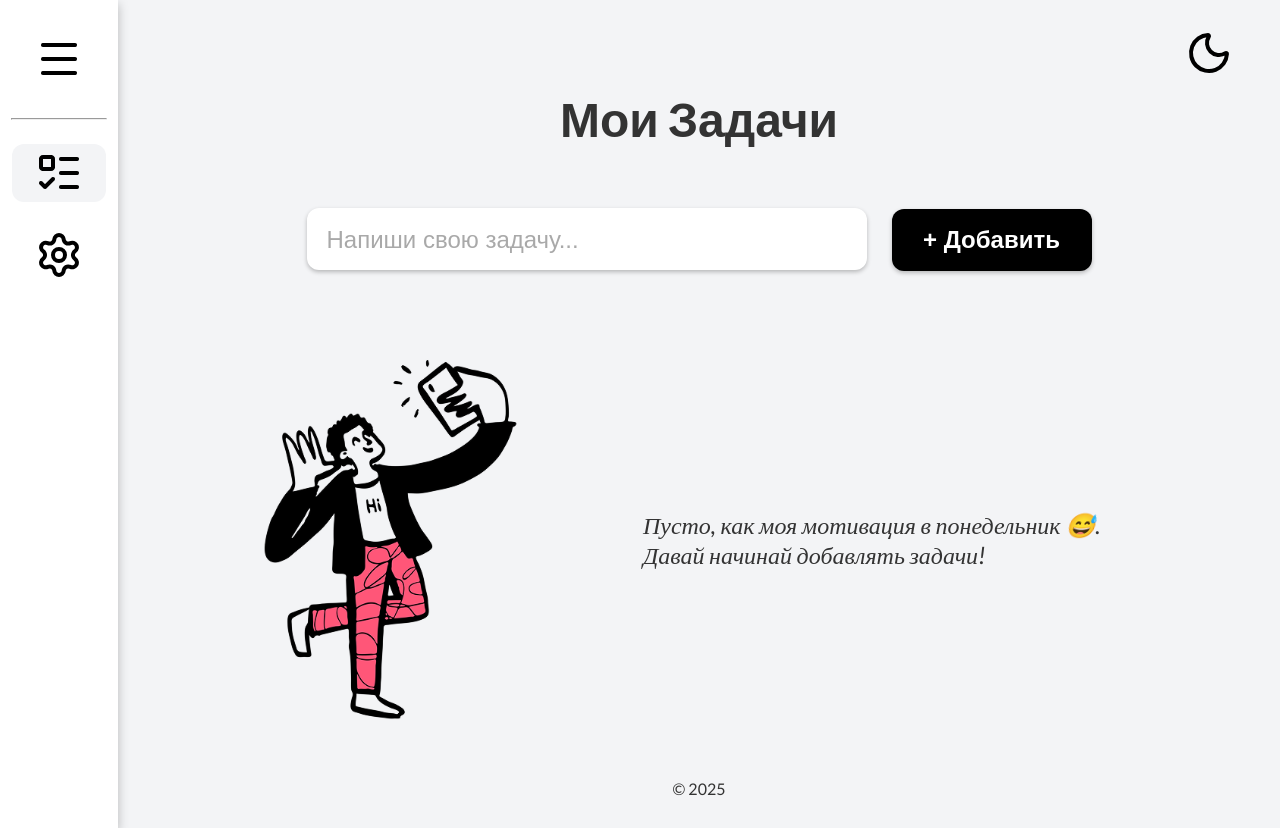
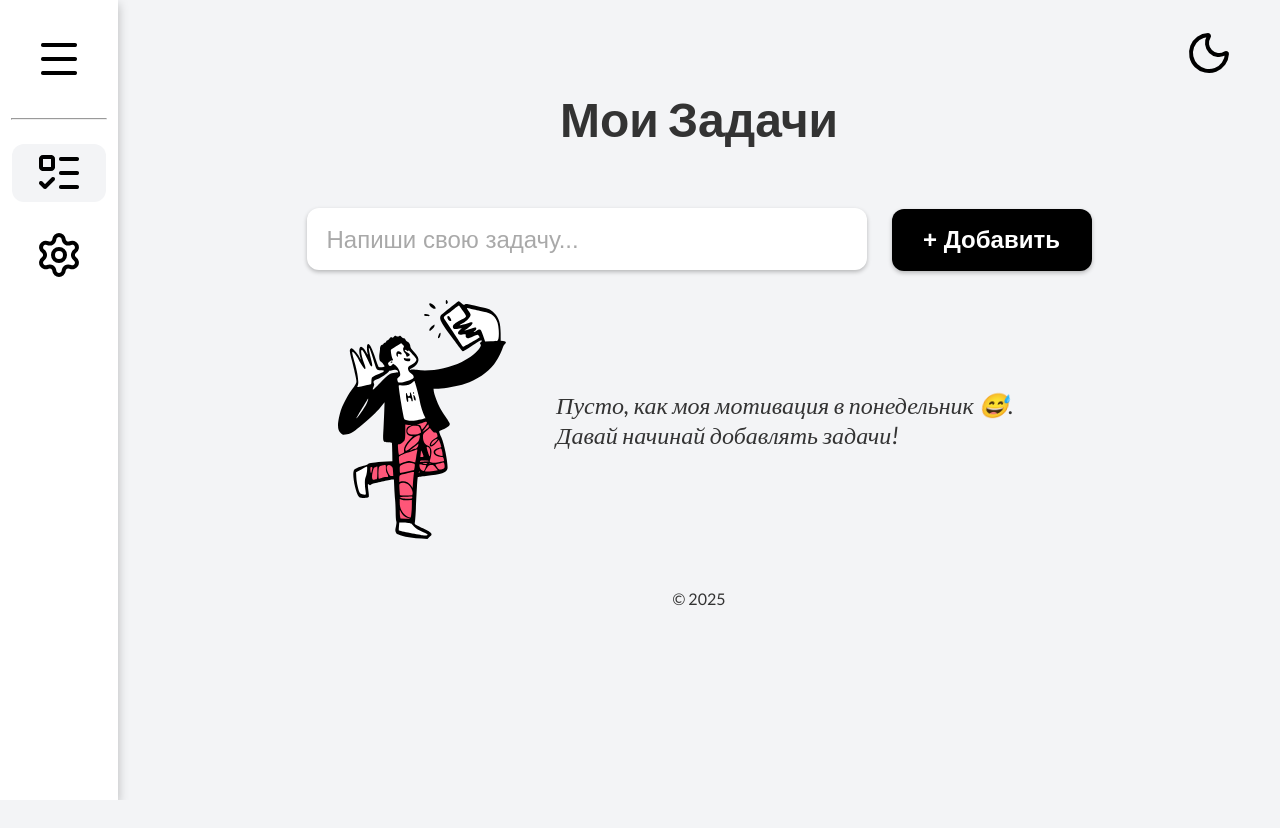
Before and after one commit to lavalon1807/todo-me, a React (Create React App) app: page / in a window 1280 px wide. After the commit the page ends 800 px from the top, so only its background shows below. Built offline with nearby package versions, Linux system fonts and the light colour scheme; a web font is replaced by a local one.

Commit message:
Стилизует ночной режим

```diff
--- a/src/App.css
+++ b/src/App.css
@@ -19,7 +19,11 @@ ul {
 
 .linethrough {
     text-decoration: line-through;
-    color: #6A7282;
+    color: #6a7282;
+}
+
+.white {
+    color: #ffffff !important;
 }
 
 .hidden {
@@ -55,7 +59,11 @@ ul {
     }
 
     &.input__dark {
-        background-color: #4A5565;
+        background-color: #4a5565;
+
+        &:hover {
+            background-color: #3b485a;
+        }
     }
 }
 
@@ -73,7 +81,6 @@ ul {
 }
 
 @media (max-width: 1023px) {
-
     .button {
         height: 52px;
         font-size: 18px;
@@ -87,7 +94,6 @@ ul {
 }
 
 @media (max-width: 767px) {
-
     .theme::after {
         width: 30px;
         height: 30px;
--- a/src/components/MainPage/MainPage.css
+++ b/src/components/MainPage/MainPage.css
@@ -30,12 +30,16 @@
     outline: none;
     margin-right: 25px;
 
+    &:focus {
+        outline: 1px solid #ffffff;
+    }
+
     &::placeholder {
         color: #a9a9a9;
     }
 
     &.input__dark {
-        background-color: #4A5565;
+        background-color: #4a5565;
     }
 }
 
@@ -43,6 +47,10 @@
     display: flex;
     align-items: center;
     margin-top: 50px;
+    max-width: fit-content;
+    justify-content: center;
+    margin: 0 auto;
+    gap: 50px;
 
     &.hidden {
         display: none;
@@ -50,11 +58,11 @@
 }
 
 .info__picture {
-    width: 45%;
+    width: 20%;
 }
 
 .info__text {
-    width: 55%;
+    width: 60%;
     font-family: "Lato";
     font-style: italic;
     font-size: 24px;
@@ -190,7 +198,7 @@
     }
 
     .info__picture {
-        width: 37%;
+        width: 22%;
     }
 
     .task__list {
--- a/src/components/MainPage/SetTasks.jsx
+++ b/src/components/MainPage/SetTasks.jsx
@@ -1,49 +1,55 @@
 import "./MainPage.css";
-import imageSelf from "../../images/fs_image.png";
+import imageSelf from "../../images/self.svg";
 import TasksList from "./TasksList";
 import { useState, useEffect } from "react";
 
-const SetTasks = ({toggleMode, night}) => {
+const SetTasks = ({ toggleMode, night }) => {
     const [todo, setTodo] = useState([]);
     const [filteredTasks, setFilteredTasks] = useState([]);
     const [textUser, setTextUser] = useState("");
     const [textDefaultUser, setTextDefaultUser] = useState("");
-    const [filterPoint, setFilterPoint] = useState('Все');
+    const [filterPoint, setFilterPoint] = useState("Все");
     const [unfinishTasks, setUnfinishTask] = useState(0);
+    const [allTask, setAllTask] = useState(0);
 
     useEffect(() => {
-        const filterUnfinishTasks = todo.map(item => item.flag);
-        setUnfinishTask(filterUnfinishTasks.length)
+        const filterUnfinishTasks = todo.filter((item) => item.flag === false);
+        setUnfinishTask(filterUnfinishTasks.length);
+    }, [todo]);
+
+    useEffect(() => {
+        const countsTask = todo.map((item) => item.flag === false);
+        setAllTask(countsTask.length);
     }, [todo]);
 
     const filterList = [
         {
-            'name': "Все",
+            name: "Все",
         },
         {
-            'name': "Активные",
+            name: "Активные",
         },
         {
-            'name': "Завершенные",
+            name: "Завершенные",
         },
     ];
 
     const filterTasks = (filterType, tasksArray) => {
         switch (filterType) {
             case "Активные":
-                return tasksArray.filter(obj => !obj.flag);
+                return tasksArray.filter((obj) => !obj.flag);
             case "Завершенные":
-                return tasksArray.filter(obj => obj.flag);
+                return tasksArray.filter((obj) => obj.flag);
             default:
                 return tasksArray;
         }
-    }
+    };
 
     const filterHandle = (name) => {
         setFilterPoint(name);
         const filtered = filterTasks(name, todo);
         setFilteredTasks(filtered);
-    }
+    };
 
     const addTask = (evt) => {
         evt.preventDefault();
@@ -53,44 +59,44 @@ const SetTasks = ({toggleMode, night}) => {
                 task: textUser,
                 flag: false,
                 edit: false,
-            }
+            };
             const updatedTasks = [...todo, newTask];
             setTodo(updatedTasks);
             setFilteredTasks(filterTasks(filterPoint, updatedTasks));
-            setTextUser('');
+            setTextUser("");
         }
-    }
+    };
 
     const removeTask = (id) => {
-        const taskAfterRemove = todo.filter((obj) =>
-            obj.id !== id
-        )
-        setTodo(taskAfterRemove)
+        const taskAfterRemove = todo.filter((obj) => obj.id !== id);
+        setTodo(taskAfterRemove);
         setFilteredTasks(filterTasks(filterPoint, taskAfterRemove));
-    }
+    };
 
     const toggleTask = (id) => {
-        const updatedTasks = todo.map(task =>
-            task.id === id ? { ...task, flag: !task.flag } : task
+        const updatedTasks = todo.map((task) =>
+            task.id === id ? { ...task, flag: !task.flag } : task,
         );
-        setTodo(updatedTasks)
+        setTodo(updatedTasks);
         setFilteredTasks(filterTasks(filterPoint, updatedTasks));
     };
 
     const addEditText = (id) => {
         if (textDefaultUser) {
-            const updatedTasks = todo.map(task =>
-                task.id === id ? { ...task, task: textDefaultUser, edit: false } : task
+            const updatedTasks = todo.map((task) =>
+                task.id === id
+                    ? { ...task, task: textDefaultUser, edit: false }
+                    : task,
             );
             setTodo(updatedTasks);
             setFilteredTasks(filterTasks(filterPoint, updatedTasks));
-            setTextDefaultUser('');
+            setTextDefaultUser("");
         }
     };
 
     const handleEditText = (id) => {
-        const updatedTasks = todo.map(task =>
-            task.id === id ? { ...task, edit: !task.edit } : task
+        const updatedTasks = todo.map((task) =>
+            task.id === id ? { ...task, edit: !task.edit } : task,
         );
         setTodo(updatedTasks);
         setFilteredTasks(filterTasks(filterPoint, updatedTasks));
@@ -98,30 +104,35 @@ const SetTasks = ({toggleMode, night}) => {
 
     const handleChange = (evt) => {
         setTextUser(evt.target.value);
-    }
+    };
 
     const handleEditChange = (evt) => {
-        setTextDefaultUser(evt.target.value)
-    }
+        setTextDefaultUser(evt.target.value);
+    };
 
     return (
         <>
             <header className="mp__header">
                 <span className="theme" onClick={toggleMode}></span>
-                <h1 className="h1">Мои Задачи</h1>
+                <h1 className={night ? "h1 white" : "h1"}>Мои Задачи</h1>
             </header>
             <form className="mp__task">
                 <input
-                    className={night ? 'mp__task_input input__dark' : 'mp__task_input'}
+                    className={
+                        night ? "mp__task_input input__dark" : "mp__task_input"
+                    }
                     type="text"
                     placeholder="Напиши свою задачу..."
                     onChange={handleChange}
                     value={textUser}
                 />
                 <button
-                 className={night ? 'button button-add input__dark' : 'button button-add'}
-                 onClick={addTask}
-                >
+                    className={
+                        night
+                            ? "button button-add input__dark"
+                            : "button button-add"
+                    }
+                    onClick={addTask}>
                     +&nbsp;Добавить
                 </button>
             </form>
@@ -141,17 +152,25 @@ const SetTasks = ({toggleMode, night}) => {
                 filterHandle={filterHandle}
                 filterPoint={filterPoint}
                 unfinishTasks={unfinishTasks}
+                allTask={allTask}
             />
 
-            <div className={unfinishTasks === null || unfinishTasks === 0 ? 'mp__info' : 'hidden mp__info'} >
+            <div
+                className={
+                    allTask === null || allTask === 0
+                        ? "mp__info"
+                        : "hidden mp__info"
+                }>
                 <img className="info__picture" src={imageSelf} alt="Картинка" />
-                <div className="info__text">
+                <div className={night ? "info__text white" : "info__text"}>
                     Пусто, как моя мотивация в&nbsp;понедельник 😅. <br />
                     Давай начинай добавлять задачи!
                 </div>
             </div>
 
-            <div className="mp__footer">© 2025</div>
+            <div className={night ? "white mp__footer" : "mp__footer"}>
+                © 2025
+            </div>
         </>
     );
 };
--- a/src/components/MainPage/TasksList.jsx
+++ b/src/components/MainPage/TasksList.jsx
@@ -1,14 +1,43 @@
 import Task from "./Task";
 
-const TasksList = ({ todoSetTask, removeTask, toggleTask, handleEditText, handleChange, addTask, addEditText, handleEditChange, textDefaultUser, unfinishTasks, chooseTask, filterList, filterHandle, filterPoint }) => {
-
+const TasksList = ({
+    todoSetTask,
+    removeTask,
+    toggleTask,
+    handleEditText,
+    handleChange,
+    addTask,
+    addEditText,
+    allTask,
+    handleEditChange,
+    textDefaultUser,
+    unfinishTasks,
+    chooseTask,
+    filterList,
+    filterHandle,
+    filterPoint,
+}) => {
     return (
         <>
-            <div className={unfinishTasks === null || unfinishTasks === 0 ? 'hidden mp__added-task' : 'mp__added-task'}>
+            <div
+                className={
+                    allTask === null || allTask === 0
+                        ? "hidden mp__added-task"
+                        : "mp__added-task"
+                }>
                 <nav className="added-task__navigation">
                     <ul className="nav__list">
                         {filterList.map((item, index) => (
-                            <li className={item.name === filterPoint ? "nav__item active" : "nav__item"} onClick={() => filterHandle(item.name)} key={index} >{item.name}</li>
+                            <li
+                                className={
+                                    item.name === filterPoint
+                                        ? "nav__item active"
+                                        : "nav__item"
+                                }
+                                onClick={() => filterHandle(item.name)}
+                                key={index}>
+                                {item.name}
+                            </li>
                         ))}
                     </ul>
                     <div className="added-task__todo">
```
Also changed, not shown: src/images/self.svg.
